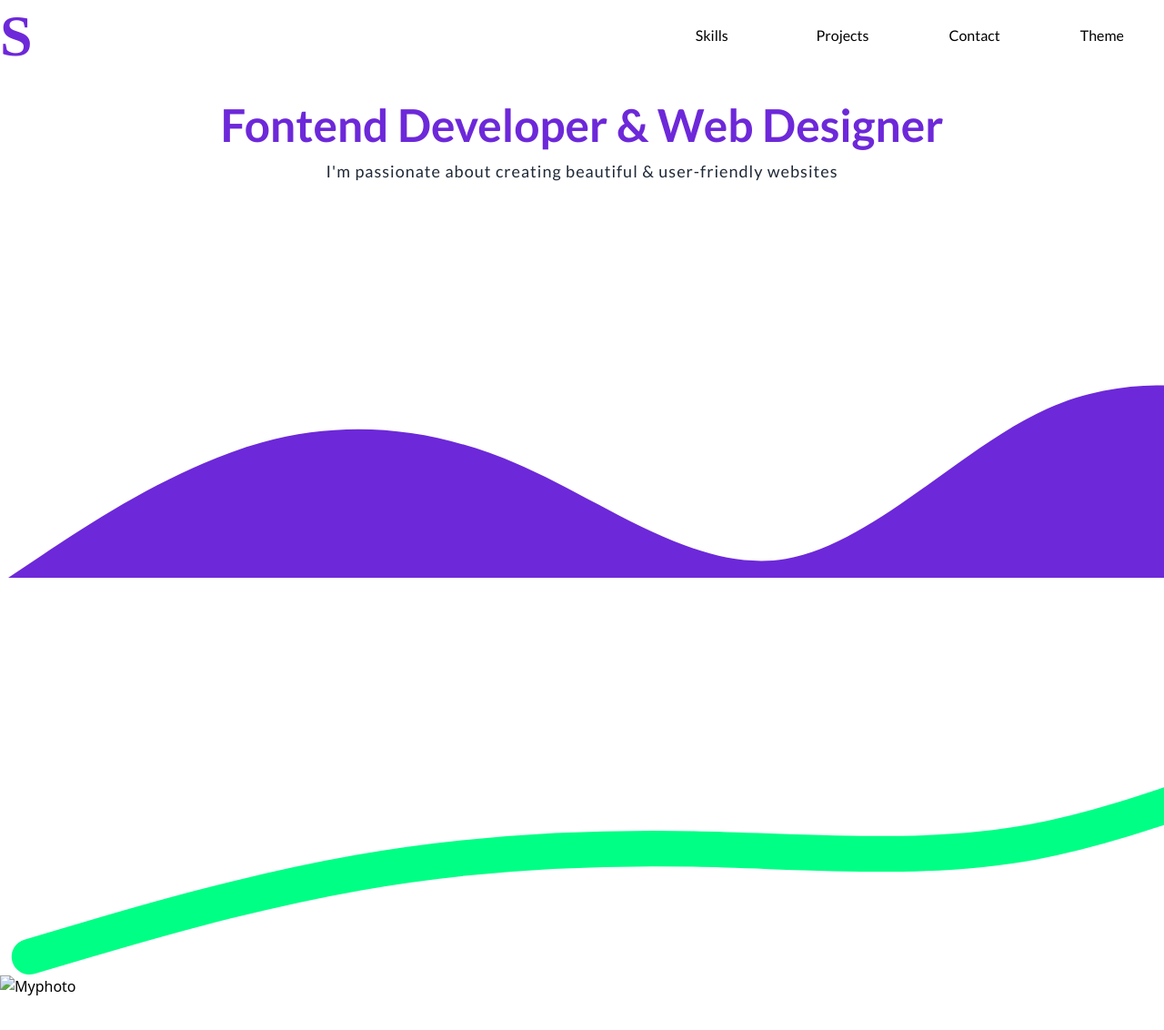
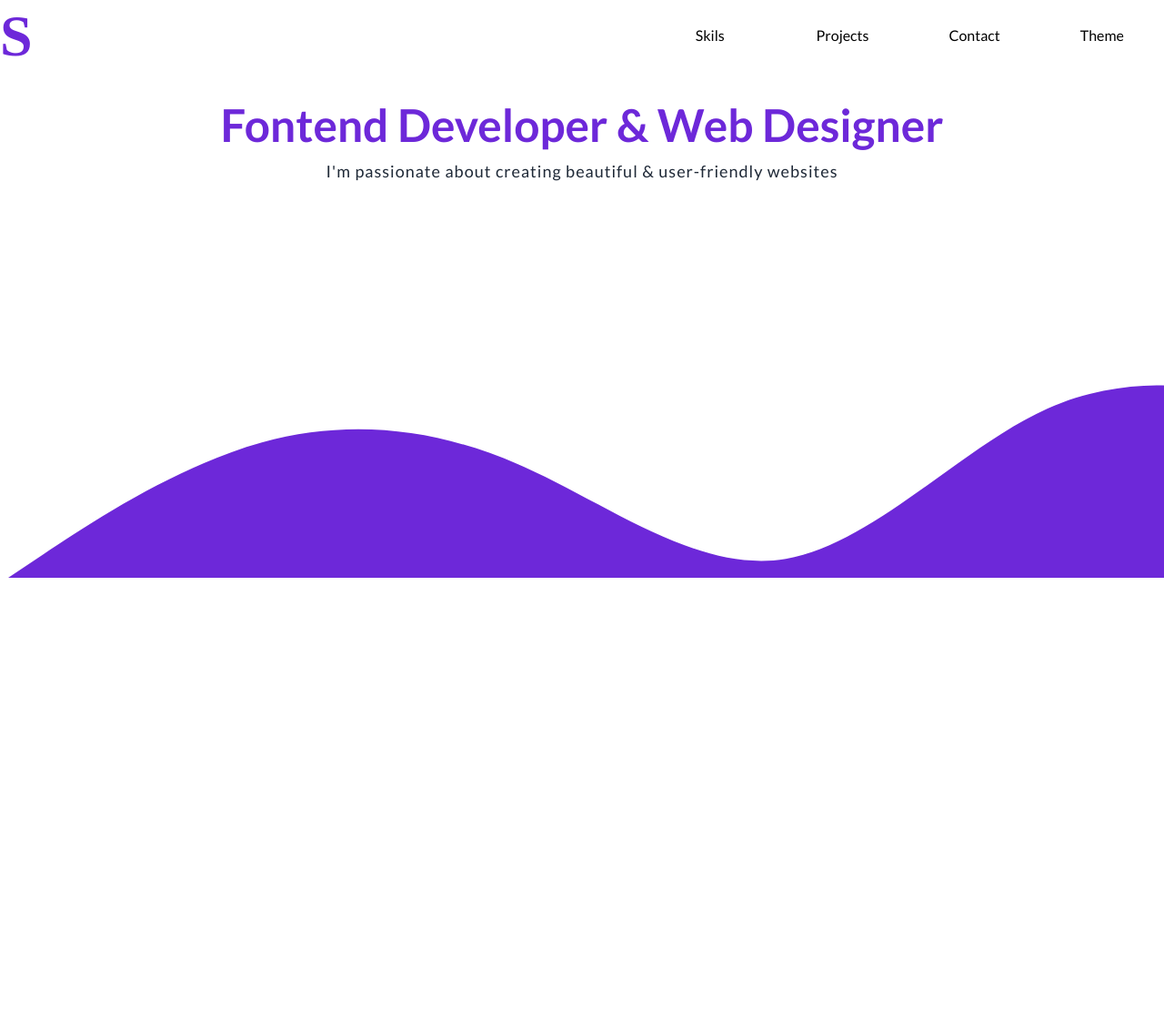
Before and after one commit to hyperingenious/Personal-Portfolio, a website built with Vite: page index.html in a window 1280 px wide. Shown: the top 1132 px of the page at 91% size. After the commit the page ends 800 px from the top, so only its background shows below. Built offline with nearby package versions, Linux system fonts and the light colour scheme; a web font is replaced by a local one.

Commit message:
WORKING ON IT

```diff
--- a/index.html
+++ b/index.html
@@ -16,7 +16,8 @@
         <nav class="flex justify-between items-center w-full h-20">
             <div class="logo text-violet-700">S</div>
             <ul class="flex">
-                <li class="px-11">Skills <div class="spanTag"></div>
+                <li class="px-11"><a href="https://google.com">Skils</a>
+                    <div class="spanTag"></div>
                 </li>
                 <li class="px-11">Projects <div class="spanTag"></div>
                 </li>
@@ -55,18 +56,7 @@
                     </defs>
                 </svg>
             </div>
-            <div class="waveLine relative">
-                <svg width="1349" height="520" viewBox="0 0 1349 530" fill="none" xmlns="http://www.w3.org/2000/svg">
-                    <path
-                        d="M20.0355 509.096L81.1357 491.055C142.543 472.789 264.744 436.707 388.549 414.885C512.355 393.063 637.815 385.862 764.932 388.331C892.048 390.801 1020.87 403.302 1144.55 380.581C1268.24 357.859 1386.83 300.275 1509.73 271.795C1632.65 243.496 1759.9 244.481 1888.29 256.307C2016.69 268.134 2146.22 290.802 2272.52 287.334C2398.83 283.866 2521.91 254.261 2642.04 205.449C2762.19 156.816 2879.37 88.7955 2937.64 55.0104L2996.23 21"
-                        stroke="#00FF85" stroke-width="40" stroke-linecap="round" />
-                </svg>
-            </div>
-            <div class="saurav">
-                <img src="" alt="Myphoto">
-            </div>
         </div>
     </div>
 </body>
-
 </html>
--- a/scss/style.scss
+++ b/scss/style.scss
@@ -46,8 +46,9 @@ ul{
     letter-spacing: 1px;
 }
 .waveLine{
-    position: absolute;
-    top: 0rem;
+    background-image: url(/Personal-Portfolio/images/Vector.png);
+    width: 28px;
+    height: 283px;
 }
 .bigWave{
     position: relative;
```
Also changed, not shown: images/Vector.png (added), scss/style.css, 1 other file.
